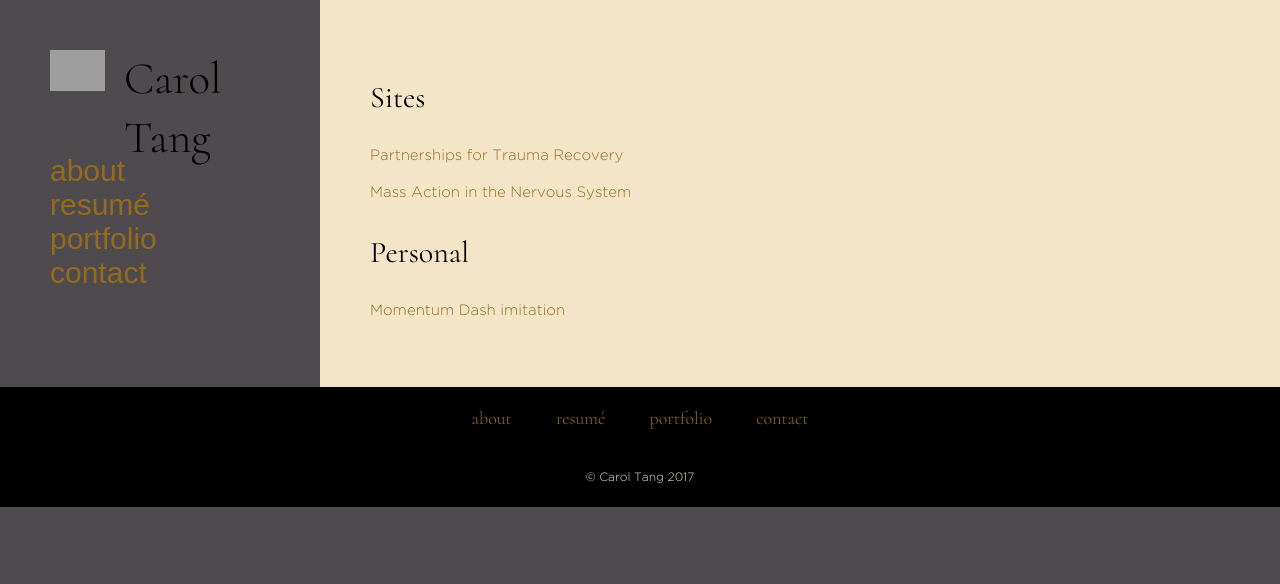
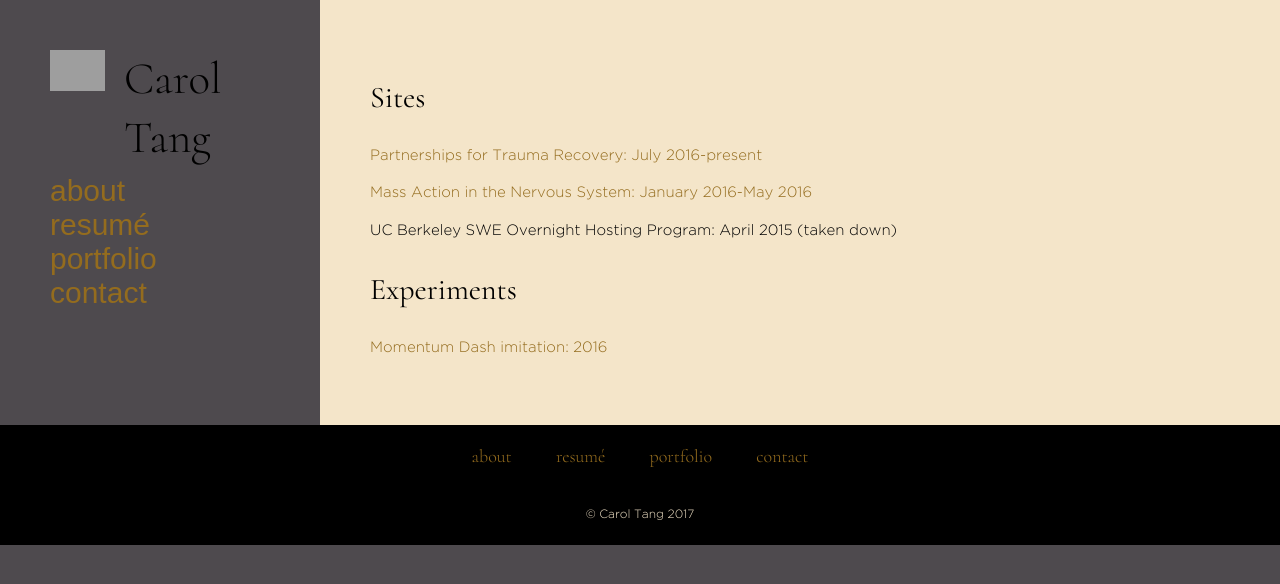
Before and after one commit to crtang/crtang.github.io, a plain HTML site: page portfolio.html in a window 1280 px wide. Drawn offline with Linux system fonts and the light colour scheme; grey boxes are pictures that could not be loaded; a web font is replaced by a local one.

Commit message:
updating portfolio

```diff
--- a/portfolio.html
+++ b/portfolio.html
@@ -21,7 +21,7 @@
 
       <div class="flex-container">
          <section class="sidebar">
-            <section>
+            <section class="pad">
                <a class="align" href="https://crtang.github.io" style="color: #000000;">
                   <img class="inline" src="https://crtang.github.io/images/ssgold.svg" width="25%" height="25%">
 
@@ -55,22 +55,25 @@
 
             <a href="https://traumapartners.org/">
                <p>
-                  Partnerships for Trauma Recovery
+                  Partnerships for Trauma Recovery: July 2016-present
                </p>
             </a>
             <a href="http://massaction.berkeley.edu/">
                <p>
-                  Mass Action in the Nervous System
+                  Mass Action in the Nervous System: January 2016-May 2016
                </p>
             </a>
+            <p>
+               UC Berkeley SWE Overnight Hosting Program: April 2015 (taken down)
+            </p>
 
             <h1>
-               Personal
+               Experiments
             </h1>
 
             <a href="">
                <p>
-                  Momentum Dash imitation
+                  Momentum Dash imitation: 2016
                </p>
             </a>
          </section>
```
